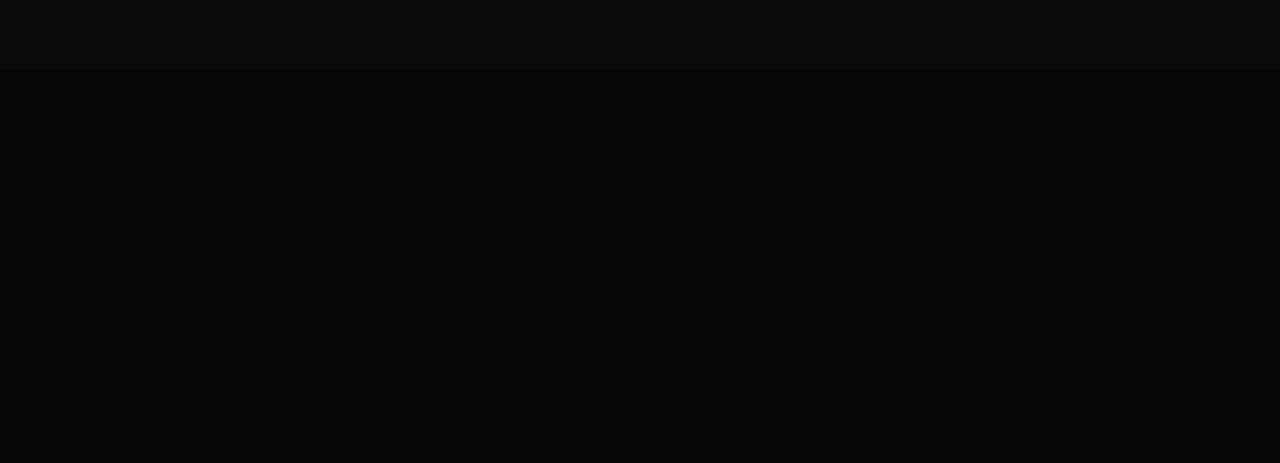
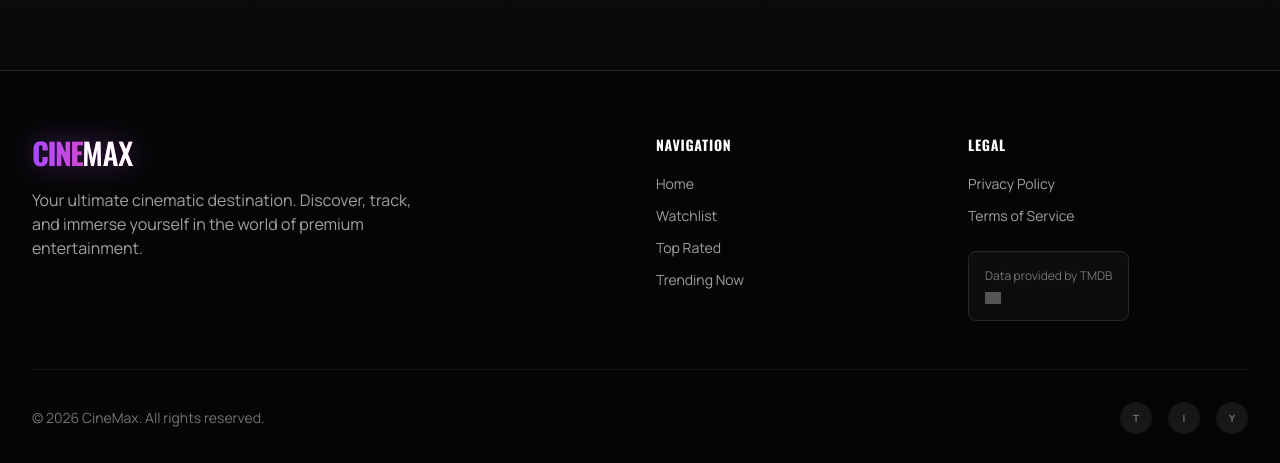
Before and after one commit to Toshi-axiom/CineMax, a React (Vite) app: page / in a window 1280 px wide. Shown: the part 2055-2518 px from the top of the page. Before the commit the page ends 2125 px from the top, so only its background shows below. Built offline with nearby package versions, Linux system fonts and the light colour scheme; no server answers; grey boxes are pictures that could not be loaded.

Commit message:
feat: add global footer, 404 page, and mobile interaction polish

```diff
--- a/src/App.jsx
+++ b/src/App.jsx
@@ -2,12 +2,14 @@ import React from "react";
 import { Routes, Route } from "react-router-dom";
 import { MovieProvider } from "./context/MovieContext";
 import Navbar from "./components/Navbar";
+import Footer from "./components/Footer";
 import VideoModal from "./components/VideoModal";
 import Preloader from "./components/Preloader";
 import HomePage from "./pages/HomePage";
 import MoviePage from "./pages/MoviePage";
 import WatchlistPage from "./pages/WatchlistPage";
 import SearchPage from "./pages/SearchPage";
+import NotFoundPage from "./pages/NotFoundPage";
 
 function App() {
   const [showPreloader, setShowPreloader] = React.useState(true);
@@ -24,15 +26,17 @@ function App() {
           opacity: showPreloader ? 0 : 1,
           transition: 'opacity 0.5s ease-in'
         }}
-        className="min-h-screen bg-[#050505] text-white relative"
+        className="min-h-screen bg-[#050505] text-white relative flex flex-col"
       >
         <Routes>
           <Route path="/" element={<HomePage />} />
           <Route path="/movie/:id" element={<MoviePage />} />
           <Route path="/watchlist" element={<WatchlistPage />} />
           <Route path="/search" element={<SearchPage />} />
+          <Route path="*" element={<NotFoundPage />} />
         </Routes>
 
+        <Footer />
         <VideoModal />
       </div>
     </MovieProvider>
--- a/src/components/ExpandableMovieCard.jsx
+++ b/src/components/ExpandableMovieCard.jsx
@@ -6,6 +6,7 @@ import { useMovieContext } from '../context/MovieContext';
 const ExpandableMovieCard = ({ movie }) => {
   const [isExpanded, setIsExpanded] = useState(false);
   const [position, setPosition] = useState({ top: 0, left: 0, width: 0, height: 0 });
+  const [isTouchDevice, setIsTouchDevice] = useState(false);
   const cardRef = useRef(null);
   const hoverTimeoutRef = useRef(null);
   const navigate = useNavigate();
@@ -19,7 +20,15 @@ const ExpandableMovieCard = ({ movie }) => {
     ? movie.backdrop_path
     : `https://image.tmdb.org/t/p/w500${movie.backdrop_path}`;
 
+  useEffect(() => {
+    // Check if device supports hover
+    const hasTouch = window.matchMedia("(hover: none) and (pointer: coarse)").matches;
+    setIsTouchDevice(hasTouch);
+  }, []);
+
   const handleMouseEnter = () => {
+    if (isTouchDevice) return; // Disable hover effect entirely on mobile
+
     if (hoverTimeoutRef.current) clearTimeout(hoverTimeoutRef.current);
 
     hoverTimeoutRef.current = setTimeout(() => {
@@ -37,6 +46,8 @@ const ExpandableMovieCard = ({ movie }) => {
   };
 
   const handleMouseLeave = () => {
+    if (isTouchDevice) return;
+
     if (hoverTimeoutRef.current) clearTimeout(hoverTimeoutRef.current);
     setIsExpanded(false);
   };
@@ -100,7 +111,7 @@ const ExpandableMovieCard = ({ movie }) => {
 
       {/* Expanded Overlay Card */}
       <AnimatePresence>
-        {isExpanded && (
+        {isExpanded && !isTouchDevice && (
           <motion.div
             initial={{
               opacity: 0,
@@ -145,7 +156,7 @@ const ExpandableMovieCard = ({ movie }) => {
               />
               <div className="absolute inset-0 bg-gradient-to-t from-[#181818] via-transparent to-transparent opacity-80" />
               <div className="absolute bottom-4 left-4 right-4">
-                <h3 className="text-white font-bold text-lg drop-shadow-md truncate">
+                <h3 className="text-white font-bold text-lg drop-shadow-md truncate font-heading uppercase tracking-wide">
                   {movie.title || movie.original_title}
                 </h3>
               </div>
--- /dev/null
+++ b/src/components/Footer.jsx
@@ -0,0 +1,89 @@
+import React from 'react';
+import { Link } from 'react-router-dom';
+
+const Footer = () => {
+  return (
+    <footer className="bg-[#050505] border-t border-neutral-800 pt-16 pb-8 mt-auto">
+      <div className="container mx-auto px-4 md:px-8">
+        <div className="grid grid-cols-1 md:grid-cols-4 gap-8 mb-12">
+
+          {/* Brand */}
+          <div className="col-span-1 md:col-span-2">
+            <Link to="/" className="inline-block mb-4">
+              <span className="bg-gradient-to-r from-purple-500 to-pink-500 bg-clip-text text-transparent font-black text-3xl tracking-tighter drop-shadow-[0_0_15px_rgba(168,85,247,0.4)] font-heading">
+                Cine<span className="text-white font-medium tracking-normal">Max</span>
+              </span>
+            </Link>
+            <p className="text-neutral-400 max-w-sm">
+              Your ultimate cinematic destination. Discover, track, and immerse yourself in the world of premium entertainment.
+            </p>
+          </div>
+
+          {/* Quick Links */}
+          <div>
+            <h4 className="text-white font-bold mb-4 uppercase tracking-wider text-sm font-heading">Navigation</h4>
+            <ul className="space-y-2">
+              <li>
+                <Link to="/" className="text-neutral-400 hover:text-white transition-colors text-sm">Home</Link>
+              </li>
+              <li>
+                <Link to="/watchlist" className="text-neutral-400 hover:text-white transition-colors text-sm">Watchlist</Link>
+              </li>
+              <li>
+                <button className="text-neutral-400 hover:text-white transition-colors text-sm">Top Rated</button>
+              </li>
+              <li>
+                <button className="text-neutral-400 hover:text-white transition-colors text-sm">Trending Now</button>
+              </li>
+            </ul>
+          </div>
+
+          {/* Legal / API Attribution */}
+          <div>
+            <h4 className="text-white font-bold mb-4 uppercase tracking-wider text-sm font-heading">Legal</h4>
+            <ul className="space-y-2 mb-6">
+              <li>
+                <button className="text-neutral-400 hover:text-white transition-colors text-sm">Privacy Policy</button>
+              </li>
+              <li>
+                <button className="text-neutral-400 hover:text-white transition-colors text-sm">Terms of Service</button>
+              </li>
+            </ul>
+
+            <div className="bg-neutral-900/50 p-4 rounded-lg border border-neutral-800 inline-block">
+              <p className="text-xs text-neutral-500 flex flex-col items-start gap-2">
+                <span>Data provided by TMDB</span>
+                <img
+                  src="https://www.themoviedb.org/assets/2/v4/logos/v2/blue_short-8e7b30f73a4020692ccca9c88bafe5dcb6f8a62a4c6bc55cd9ba82bb2cd95f6c.svg"
+                  alt="TMDB Logo"
+                  className="h-3 opacity-50 grayscale"
+                />
+              </p>
+            </div>
+          </div>
+        </div>
+
+        {/* Copyright */}
+        <div className="pt-8 border-t border-neutral-800/50 flex flex-col md:flex-row items-center justify-between gap-4">
+          <p className="text-neutral-500 text-sm">
+            &copy; {new Date().getFullYear()} CineMax. All rights reserved.
+          </p>
+
+          {/* Social Icons (Dummy) */}
+          <div className="flex space-x-4">
+            {['Twitter', 'Instagram', 'YouTube'].map(social => (
+              <button key={social} className="text-neutral-500 hover:text-white transition-colors">
+                <span className="sr-only">{social}</span>
+                <div className="w-8 h-8 rounded-full bg-neutral-900 flex items-center justify-center">
+                  <span className="text-[10px] font-bold">{social[0]}</span>
+                </div>
+              </button>
+            ))}
+          </div>
+        </div>
+      </div>
+    </footer>
+  );
+};
+
+export default Footer;
--- /dev/null
+++ b/src/pages/NotFoundPage.jsx
@@ -0,0 +1,45 @@
+import React from 'react';
+import { Link } from 'react-router-dom';
+import { motion } from 'framer-motion';
+
+const NotFoundPage = () => {
+  return (
+    <div className="min-h-screen flex items-center justify-center bg-[#050505] relative overflow-hidden px-4">
+      {/* Background Cinematic Effects */}
+      <div className="absolute inset-0 bg-[radial-gradient(ellipse_at_center,_var(--tw-gradient-stops))] from-purple-900/20 via-[#050505] to-[#050505] z-0"></div>
+
+      <div className="absolute top-1/2 left-1/2 -translate-x-1/2 -translate-y-1/2 w-[800px] h-[800px] bg-purple-600/10 rounded-full blur-[120px] pointer-events-none z-0"></div>
+
+      <motion.div
+        initial={{ opacity: 0, y: 30 }}
+        animate={{ opacity: 1, y: 0 }}
+        transition={{ duration: 0.8, ease: "easeOut" }}
+        className="relative z-10 text-center max-w-2xl mx-auto"
+      >
+        <h1 className="text-8xl md:text-9xl font-black text-transparent bg-clip-text bg-gradient-to-b from-white to-neutral-600 mb-4 font-heading tracking-tighter">
+          404
+        </h1>
+
+        <h2 className="text-2xl md:text-4xl font-bold text-white mb-6">
+          Lost in the Void
+        </h2>
+
+        <p className="text-neutral-400 text-lg mb-10 max-w-md mx-auto">
+          It looks like this scene didn't make the final cut. The page you're looking for has been moved or doesn't exist.
+        </p>
+
+        <Link
+          to="/"
+          className="inline-flex items-center gap-2 bg-white text-black px-8 py-4 rounded-full font-bold hover:bg-neutral-200 transition-all transform hover:scale-105 shadow-[0_0_20px_rgba(255,255,255,0.2)]"
+        >
+          <svg xmlns="http://www.w3.org/2000/svg" className="h-5 w-5" viewBox="0 0 20 20" fill="currentColor">
+            <path fillRule="evenodd" d="M9.707 16.707a1 1 0 01-1.414 0l-6-6a1 1 0 010-1.414l6-6a1 1 0 011.414 1.414L5.414 9H17a1 1 0 110 2H5.414l4.293 4.293a1 1 0 010 1.414z" clipRule="evenodd" />
+          </svg>
+          Return Home
+        </Link>
+      </motion.div>
+    </div>
+  );
+};
+
+export default NotFoundPage;
```
